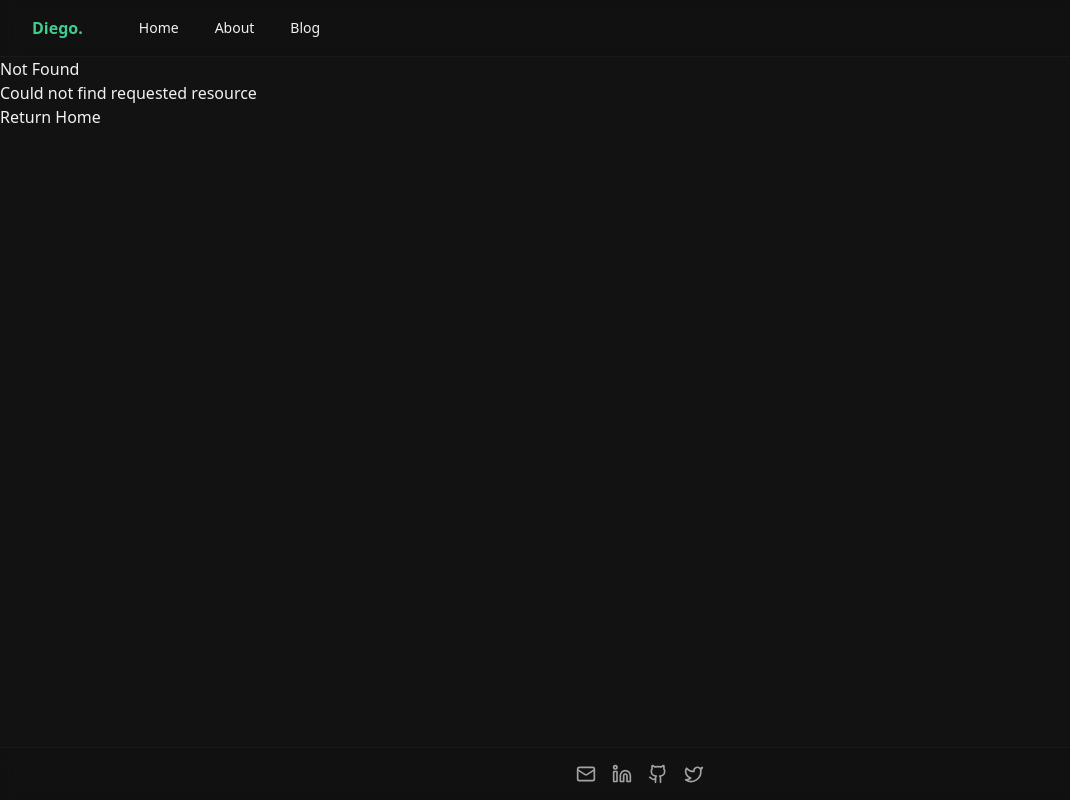
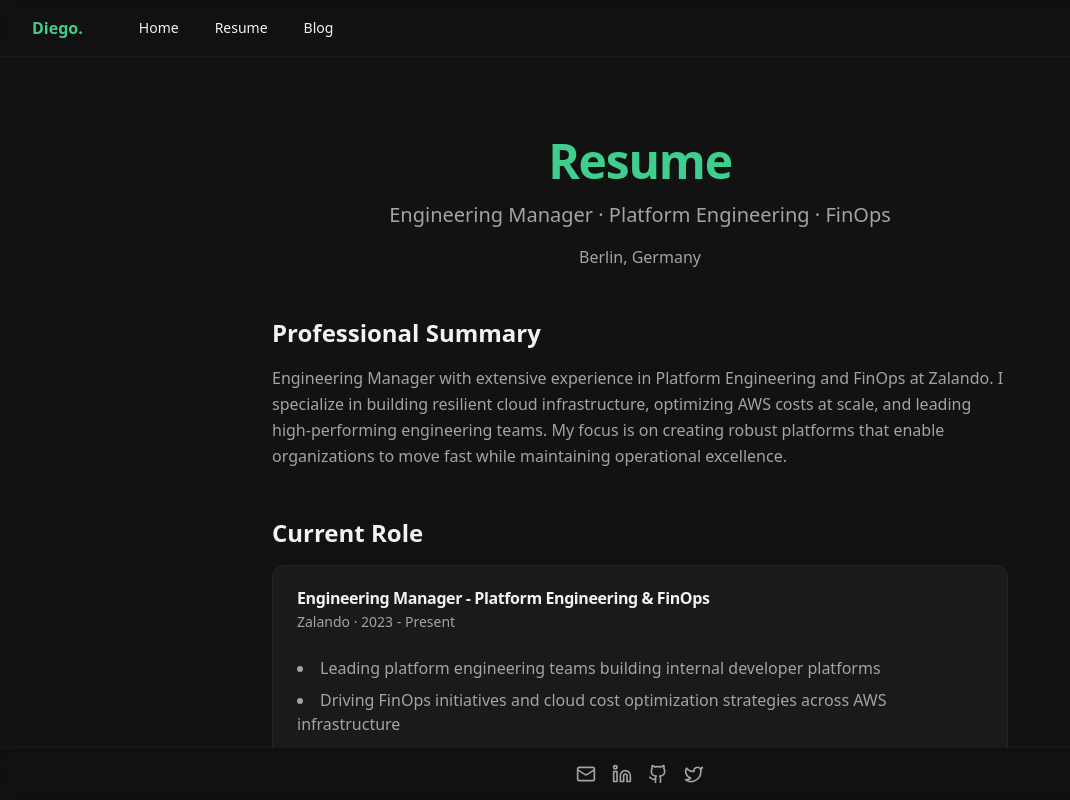
Before and after one commit to diegoroccia/website, a Next.js app: page /resume in a window 1280 px wide. Before the commit this address had no page. Shown: the whole page, without its empty margins (0-1070 px from the left). Built offline with nearby package versions, Linux system fonts and the light colour scheme.

Commit message:
remove welcome page and fix some stuff
Signed-off-by: Diego Roccia <diego.roccia@gmail.com>

```diff
--- a/app/components/navigation/Navigation.tsx
+++ b/app/components/navigation/Navigation.tsx
@@ -10,7 +10,7 @@ import { cn } from "@/lib/utils";
 
 const menuItems = [
   { label: "Home", link: "/" },
-  { label: "About", link: "/about" },
+  { label: "Resume", link: "/resume" },
   { label: "Blog", link: "/blog" },
 ];
 
--- a/app/about/page.tsx
+++ b/app/resume/page.tsx
@@ -8,7 +8,7 @@ export default function About() {
       {/* Hero Section */}
       <section className="space-y-4 text-center">
         <h1 className="text-4xl sm:text-5xl font-extrabold tracking-tight text-foreground">
-          About <span className="text-primary">Me</span>
+          <span className="text-primary">Resume</span>
         </h1>
         <p className="text-xl text-muted-foreground">
           Engineering Manager · Platform Engineering · FinOps
```
Also changed, not shown: posts/welcome.md (deleted, +0 -19 lines).
